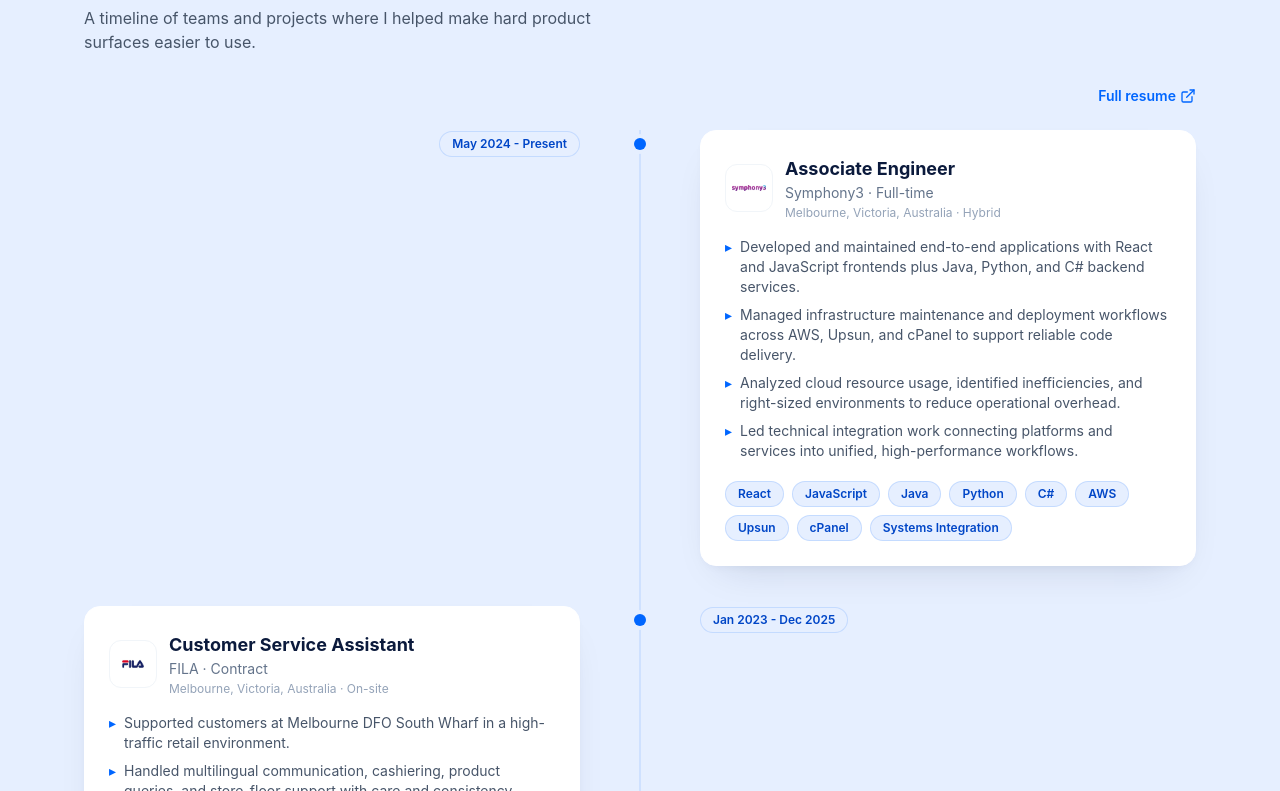
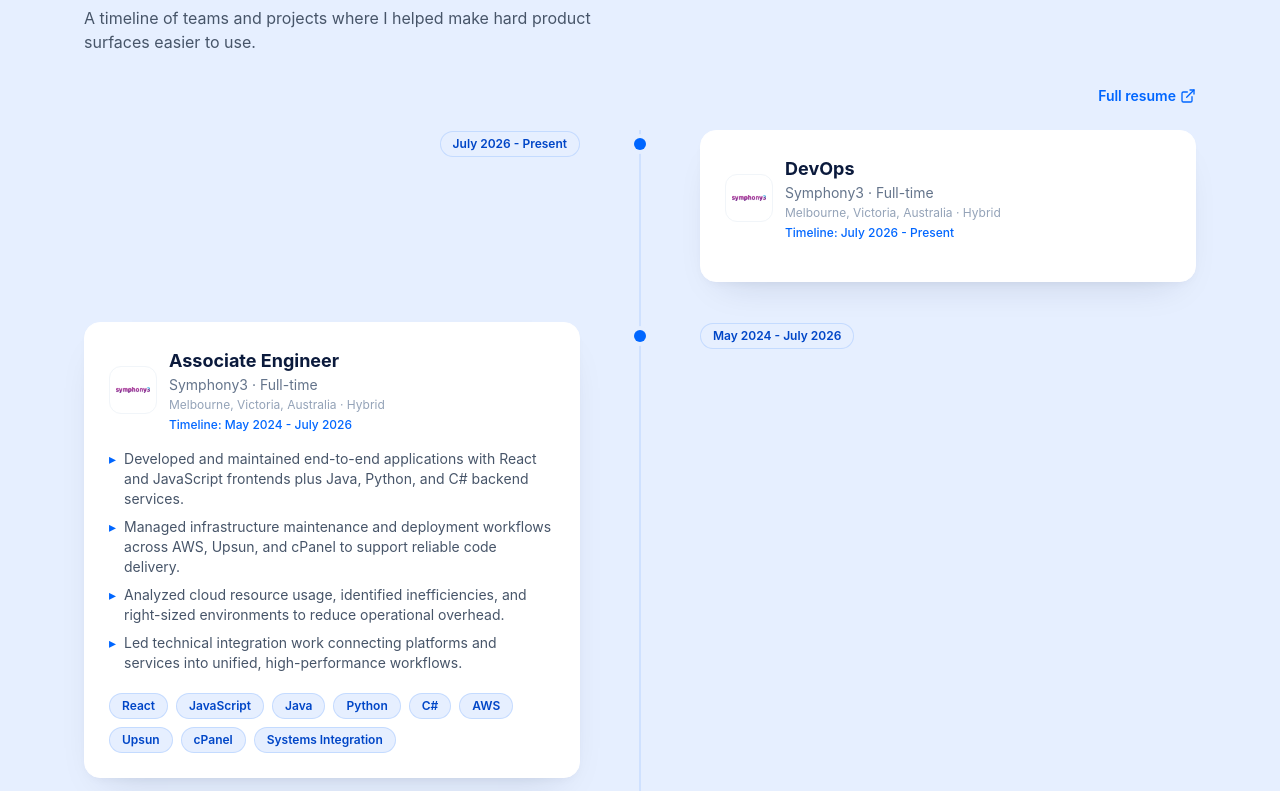
Before and after one commit to warranttsai/portfolio-software-engineer, a React (Vite) app: page / in a window 1280 px wide. Shown: the part 1269-2060 px from the top of the page. Built offline with nearby package versions, Linux system fonts and the light colour scheme.

Commit message:
feat: add work time range in the working experience

```diff
--- a/src/components/sections/experience-section.tsx
+++ b/src/components/sections/experience-section.tsx
@@ -96,6 +96,9 @@ export function ExperienceSection({ collapsed, onToggle }: SectionProps) {
                                                     <div className="mt-0.5 text-xs text-slate-400">
                                                         {item.location} · {item.locationType}
                                                     </div>
+                                                    <div className="mt-1 text-xs font-medium text-ocean">
+                                                        Timeline: {item.period}
+                                                    </div>
                                                 </div>
                                             </div>
                                             <ul className="mt-4 space-y-2 text-sm text-slate-600">
--- a/src/content/portfolio.ts
+++ b/src/content/portfolio.ts
@@ -106,7 +106,18 @@ export const skills = [
 
 export const experience: ExperienceItem[] = [
   {
-    period: "May 2024 - Present",
+    period: "July 2026 - Present",
+    role: "DevOps",
+    company: "Symphony3",
+    employmentType: "Full-time",
+    location: "Melbourne, Victoria, Australia",
+    locationType: "Hybrid",
+    mark: "S3",
+    logo: symphony3Logo,
+    bullets: [],
+  },
+  {
+    period: "May 2024 - July 2026",
     role: "Associate Engineer",
     company: "Symphony3",
     employmentType: "Full-time",
```
Also changed, not shown: .originkit/INSTRUCTIONS.md (added).
